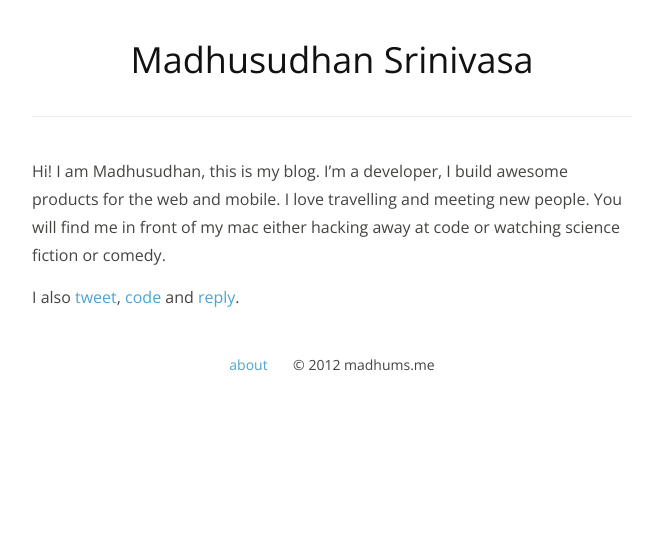
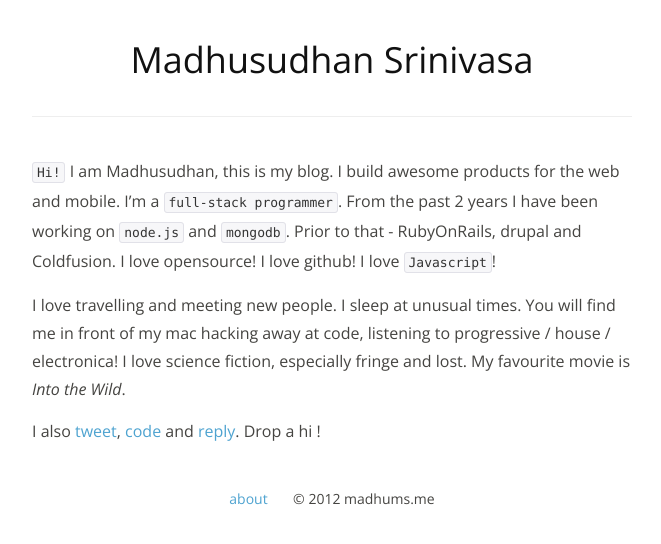
Before and after one commit to madhums/madhums.github.io, a Jekyll site: the page built from about.md, in a window 1280 px wide. Shown: the top 544 px of the page, without its empty margins (308-969 px from the left). Built offline with Jekyll 4.4.1, drawn with Linux system fonts in a browser that asks for light colours; Markdown is read by kramdown in place of the engine named in the settings.

Commit message:
add about myself

```diff
--- a/about.md
+++ b/about.md
@@ -4,6 +4,8 @@ title: About Madhusudhan Srinivasa
 permalink: /about/
 ---
 
-Hi! I am Madhusudhan, this is my blog. I'm a developer, I build awesome products for the web and mobile. I love travelling and meeting new people. You will find me in front of my mac either hacking away at code or watching science fiction or comedy.
+`Hi!` I am Madhusudhan, this is my blog. I build awesome products for the web and mobile. I'm a `full-stack programmer`. From the past 2 years I have been working on `node.js` and `mongodb`. Prior to that - RubyOnRails, drupal and Coldfusion. I love opensource! I love github! I love `Javascript`!
 
-I also [tweet](http://twitter.com/madhums), [code](http://github.com/madhums) and [reply](mailto:madhums8@gmail.com).
+I love travelling and meeting new people. I sleep at unusual times. You will find me in front of my mac hacking away at code, listening to progressive / house / electronica! I love science fiction, especially fringe and lost. My favourite movie is _Into the Wild_.
+
+I also [tweet](http://twitter.com/madhums), [code](http://github.com/madhums) and [reply](mailto:madhums8@gmail.com). Drop a hi !
```
